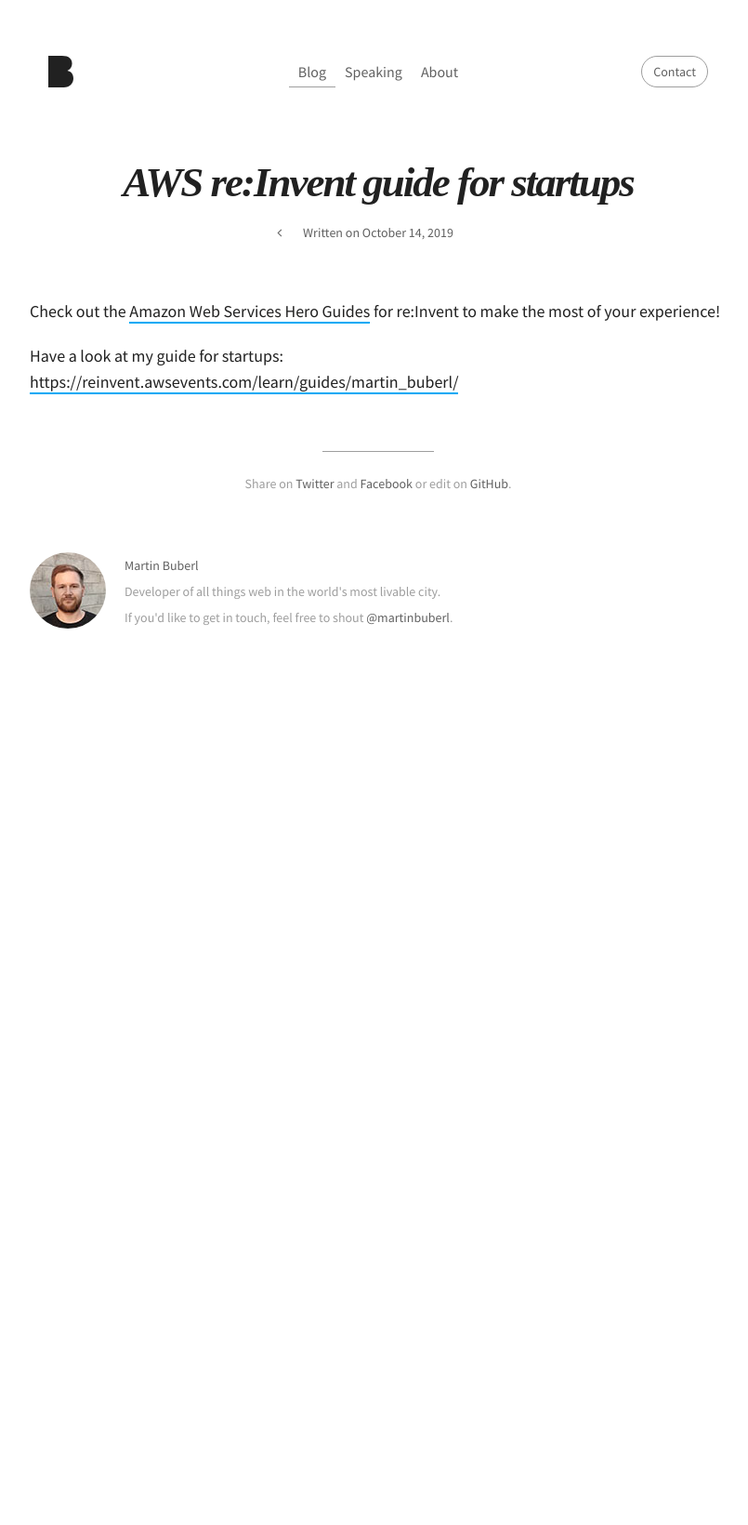
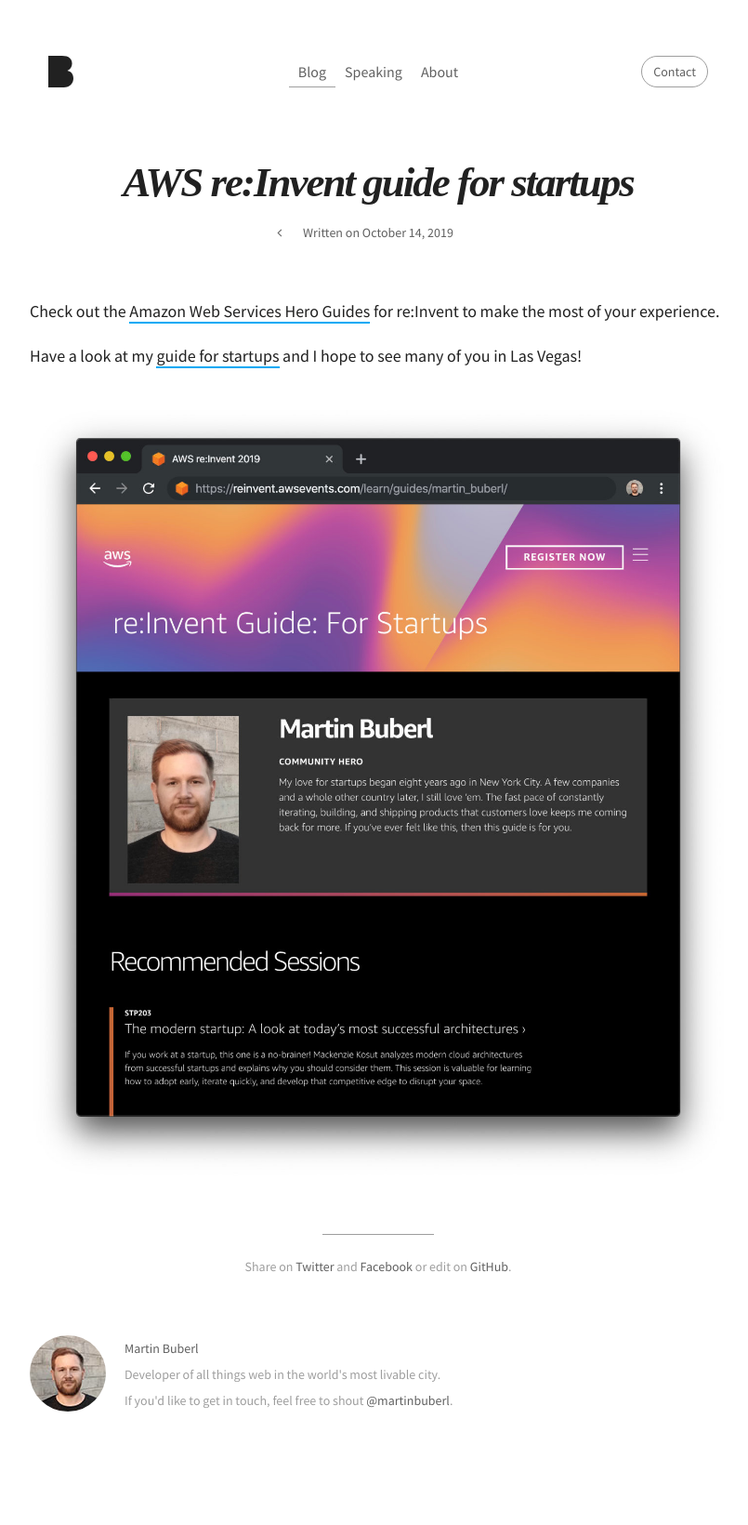
Before and after one commit to martinbuberl/martinbuberl.github.io, a Jekyll site: the page built from docs/_posts/2019-10-18-aws-reinvent-guide-for-startups.md, in a window 1280 px wide. Shown: the whole page at 93% size, without its empty margins (233-1038 px from the left). Built offline with Jekyll 4.4.1, drawn with Linux system fonts in a browser that asks for light colours; nearby versions of some CDN libraries; some web fonts are replaced; before the commit the page ends 900 px from its top, so only the background shows below that.

Commit message:
Made it a bit nicer

```diff
--- a/docs/_posts/2019-10-18-aws-reinvent-guide-for-startups.md
+++ b/docs/_posts/2019-10-18-aws-reinvent-guide-for-startups.md
@@ -2,12 +2,13 @@
 layout: post
 navigation: "blog"
 title: "AWS re:Invent guide for startups"
-description: ""
+description: "Check out the Amazon Web Services Hero Guides for re:Invent to make the most of your experience."
 image: "og-1_0KyvVdtP4.jpg"
 date: 2019-10-14
 ---
 
-Check out the <a href="https://reinvent.awsevents.com/learn/guides/">Amazon Web Services Hero Guides</a> for re:Invent to make the most of your experience!
+Check out the <a href="https://reinvent.awsevents.com/learn/guides/">Amazon Web Services Hero Guides</a> for re:Invent to make the most of your experience.
 
-Have a look at my guide for startups:<br/>
-<a href="https://reinvent.awsevents.com/learn/guides/martin_buberl/">https://reinvent.awsevents.com/learn/guides/martin_buberl/</a>
+Have a look at my <a target="_blank" href="https://reinvent.awsevents.com/learn/guides/martin_buberl/">guide for startups</a> and I hope to see many of you in Las Vegas!
+
+<a target="_blank" href="https://reinvent.awsevents.com/learn/guides/martin_buberl/"><img src="{{ site.url }}/content/img/aws-reinvent-guide-for-startups-01.jpg" /></a>
```
Also changed, not shown: docs/content/img/aws-reinvent-guide-for-startups-01.jpg (added).
